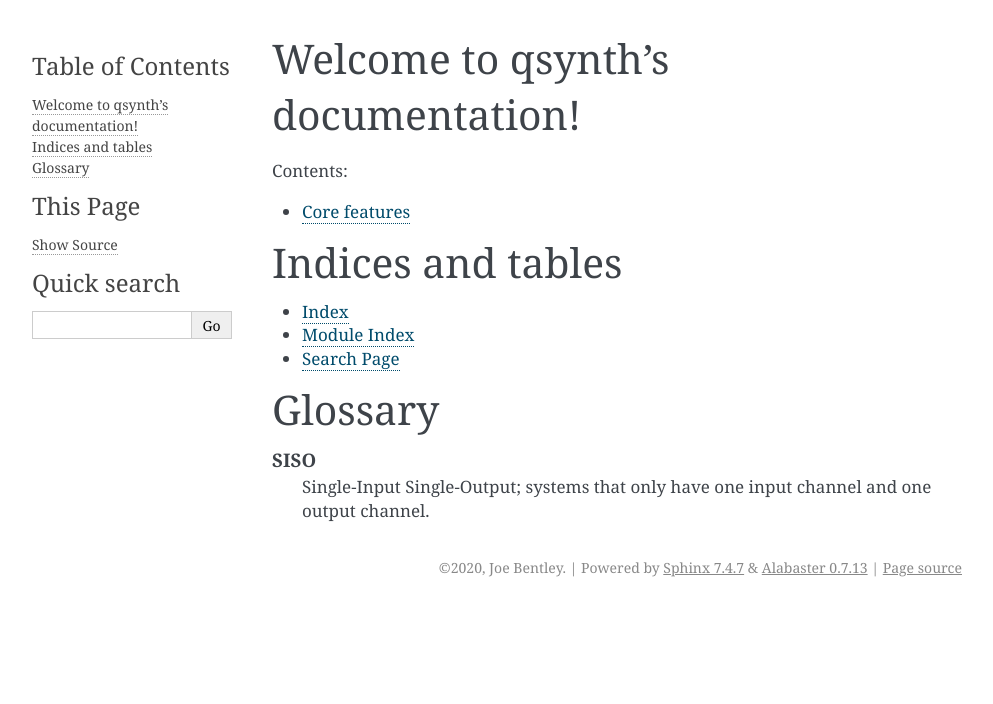
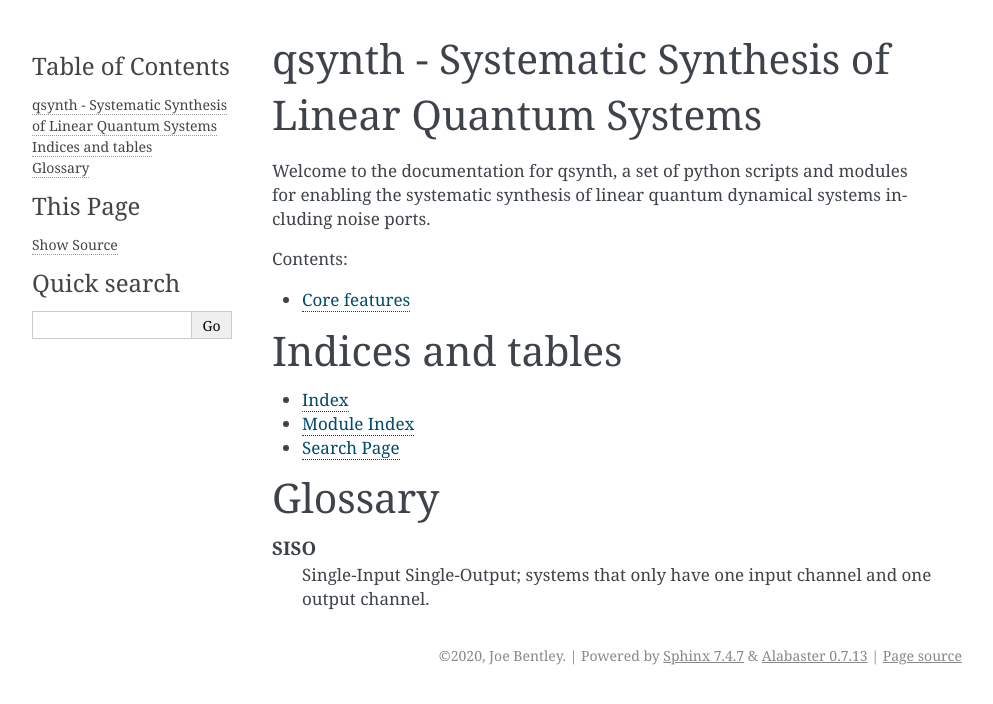
Before and after one commit to joebentley/simba, a Sphinx documentation site: the page built from docs/index.rst, in a window 1280 px wide. Shown: the top 704 px of the page, without its empty margins (148-1141 px from the left). Built offline with Sphinx 7.4.7, drawn with Linux system fonts in a browser that asks for light colours; formulas are drawn with MathJax 3.

Commit message:
Updated docs

```diff
--- a/docs/index.rst
+++ b/docs/index.rst
@@ -3,8 +3,11 @@
    You can adapt this file completely to your liking, but it should at least
    contain the root `toctree` directive.
 
-Welcome to qsynth's documentation!
-==================================
+qsynth - Systematic Synthesis of Linear Quantum Systems
+=======================================================
+
+Welcome to the documentation for qsynth, a set of python scripts and modules for enabling the systematic synthesis
+of linear quantum dynamical systems including noise ports.
 
 .. toctree::
    :maxdepth: 2
```
Also changed, not shown: 1 other file.
